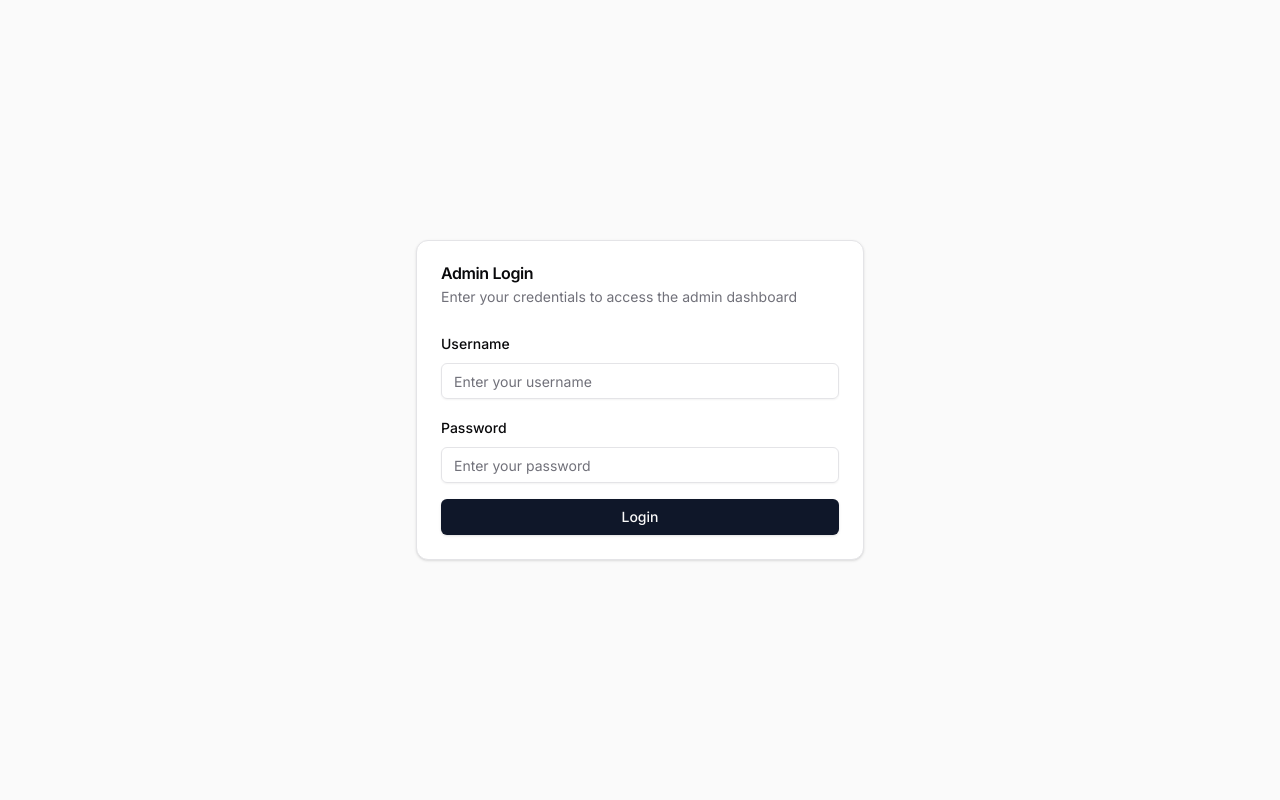
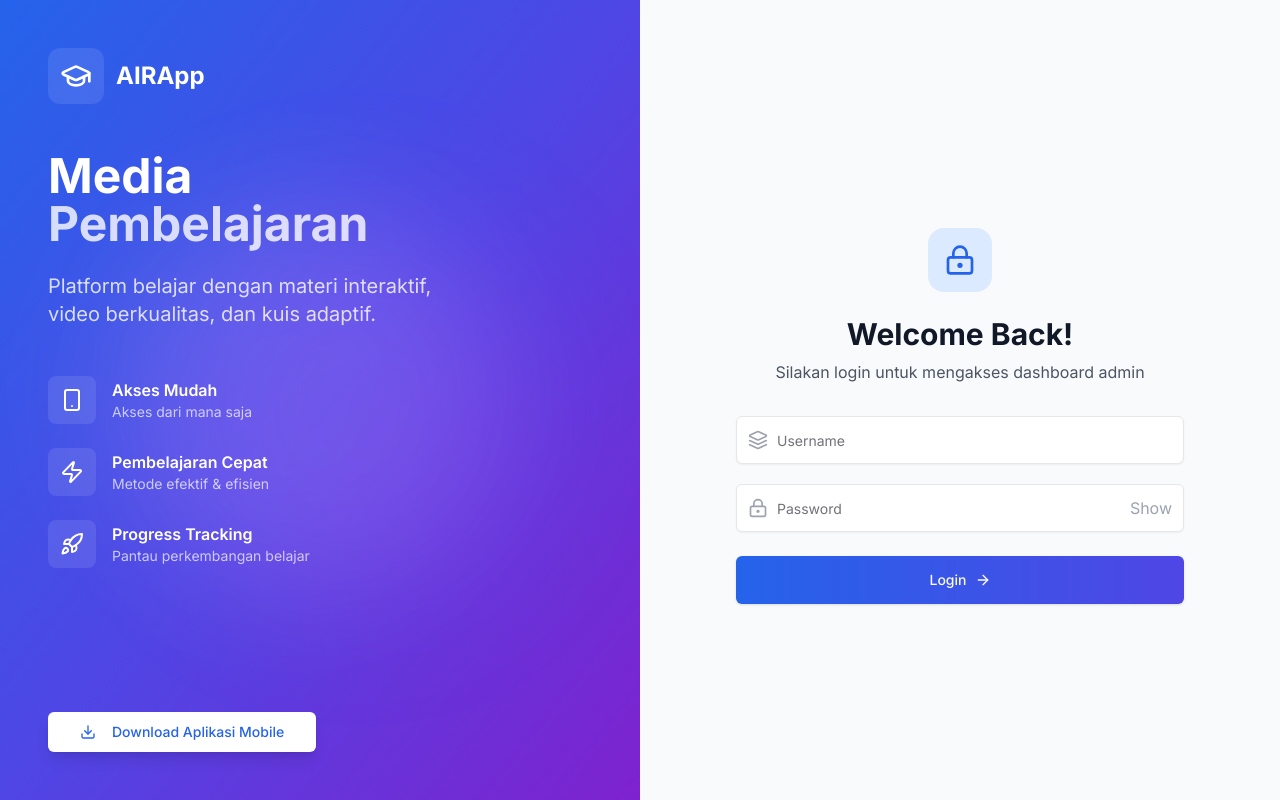
Before and after one commit to toniliu672/ira-server, a Next.js app: page / in a window 1280 px wide. Built offline with nearby package versions, Linux system fonts and the light colour scheme.

Commit message:
Refactor AdminLoginPage for improved layout and user experience

```diff
--- a/src/app/page.tsx
+++ b/src/app/page.tsx
@@ -1,49 +1,59 @@
 // src/app/page.tsx
 
-'use client';
+"use client";
 
-import { useState } from 'react';
-import { useRouter } from 'next/navigation';
-import { Card, CardContent, CardDescription, CardHeader, CardTitle } from '@/components/ui/card';
-import { Input } from '@/components/ui/input';
-import { Button } from '@/components/ui/button';
-import { Label } from '@/components/ui/label';
-import { LoginCredentials } from '@/types/auth';
+import { useState } from "react";
+import { useRouter } from "next/navigation";
+import { Input } from "@/components/ui/input";
+import { Button } from "@/components/ui/button";
+import { LoginCredentials } from "@/types/auth";
+import {
+  Download,
+  Smartphone,
+  Zap,
+  GraduationCap,
+  Rocket,
+  LockKeyhole,
+  ArrowRight,
+  Layers,
+} from "lucide-react";
+import Link from "next/link";
 
 export default function AdminLoginPage() {
   const router = useRouter();
   const [isLoading, setIsLoading] = useState(false);
-  const [error, setError] = useState<string>('');
+  const [error, setError] = useState<string>("");
+  const [showPassword, setShowPassword] = useState(false);
+  const [username, setUsername] = useState("");
+  const [password, setPassword] = useState("");
 
   async function handleSubmit(event: React.FormEvent<HTMLFormElement>) {
     event.preventDefault();
     setIsLoading(true);
-    setError('');
+    setError("");
 
-    const formData = new FormData(event.currentTarget);
     const credentials: LoginCredentials = {
-      username: formData.get('username') as string,
-      password: formData.get('password') as string,
+      username,
+      password,
     };
 
     try {
-      const response = await fetch('/api/v1/auth/admin/login', {
-        method: 'POST',
+      const response = await fetch("/api/v1/auth/admin/login", {
+        method: "POST",
         headers: {
-          'Content-Type': 'application/json',
+          "Content-Type": "application/json",
         },
         body: JSON.stringify(credentials),
-        credentials: 'include'  // Important for cookies
+        credentials: "include",
       });
 
       const data = await response.json();
 
       if (!response.ok) {
-        throw new Error(data.message || 'Login failed');
+        throw new Error(data.message || "Login failed");
       }
 
-      // Redirect to dashboard on success
-      router.push('/admin/dashboard');
+      router.push("/admin/dashboard");
       router.refresh();
     } catch (e) {
       const error = e as Error;
@@ -54,51 +64,208 @@ export default function AdminLoginPage() {
   }
 
   return (
-    <div className="min-h-screen flex items-center justify-center">
-      <Card className="w-full max-w-md">
-        <CardHeader>
-          <CardTitle>Admin Login</CardTitle>
-          <CardDescription>
-            Enter your credentials to access the admin dashboard
-          </CardDescription>
-        </CardHeader>
-        <CardContent>
-          <form onSubmit={handleSubmit} className="space-y-4">
-            <div className="space-y-2">
-              <Label htmlFor="username">Username</Label>
+    <div className="min-h-screen flex relative overflow-hidden">
+      {/* Left Section - App Info */}
+      <div className="hidden lg:flex lg:w-1/2 bg-gradient-to-br from-blue-600 via-indigo-600 to-purple-700 p-12 text-white relative">
+        <div className="relative z-10 flex flex-col justify-between">
+          <div>
+            <div className="flex items-center gap-3 mb-12">
+              <div className="bg-white/10 backdrop-blur-md p-3 rounded-xl">
+                <GraduationCap className="h-8 w-8" />
+              </div>
+              <span className="text-2xl font-bold">AIRApp</span>
+            </div>
+
+            <h1 className="text-5xl font-bold mb-6">
+              Media
+              <br />
+              <span className="text-white/80">Pembelajaran</span>
+            </h1>
+
+            <p className="text-xl text-white/80 mb-12">
+              Platform belajar dengan materi interaktif,
+              <br />
+              video berkualitas, dan kuis adaptif.
+            </p>
+
+            <div className="grid gap-6 mb-12">
+              <div className="flex items-center gap-4">
+                <div className="bg-white/10 backdrop-blur-md p-3 rounded-lg">
+                  <Smartphone className="h-6 w-6" />
+                </div>
+                <div>
+                  <h3 className="font-semibold">Akses Mudah</h3>
+                  <p className="text-sm text-white/70">Akses dari mana saja</p>
+                </div>
+              </div>
+              <div className="flex items-center gap-4">
+                <div className="bg-white/10 backdrop-blur-md p-3 rounded-lg">
+                  <Zap className="h-6 w-6" />
+                </div>
+                <div>
+                  <h3 className="font-semibold">Pembelajaran Cepat</h3>
+                  <p className="text-sm text-white/70">
+                    Metode efektif & efisien
+                  </p>
+                </div>
+              </div>
+              <div className="flex items-center gap-4">
+                <div className="bg-white/10 backdrop-blur-md p-3 rounded-lg">
+                  <Rocket className="h-6 w-6" />
+                </div>
+                <div>
+                  <h3 className="font-semibold">Progress Tracking</h3>
+                  <p className="text-sm text-white/70">
+                    Pantau perkembangan belajar
+                  </p>
+                </div>
+              </div>
+            </div>
+          </div>
+
+          <Link
+            href="https://drive.google.com/file/d/1gRoBAN6cRfId3DxN3ZQTZurg3gyleJJn/view?usp=sharing"
+            target="_blank"
+            rel="noopener noreferrer"
+            className="inline-block"
+          >
+            <Button
+              size="lg"
+              className="bg-white text-blue-600 hover:bg-white/90 shadow-lg hover:shadow-xl transition-all duration-300 w-full lg:w-auto"
+            >
+              <Download className="mr-2 h-5 w-5" />
+              Download Aplikasi Mobile
+            </Button>
+          </Link>
+        </div>
+
+        {/* Decorative Elements */}
+        <div className="absolute inset-0 overflow-hidden">
+          <div className="absolute top-1/4 right-1/4 w-96 h-96 bg-white/10 rounded-full blur-3xl"></div>
+          <div className="absolute bottom-1/4 left-1/4 w-96 h-96 bg-purple-500/20 rounded-full blur-3xl"></div>
+        </div>
+      </div>
+
+      {/* Right Section - Login Form */}
+      <div className="w-full lg:w-1/2 flex items-center justify-center p-8 bg-gray-50 dark:bg-gray-900">
+        <div className="w-full max-w-md space-y-8">
+          {/* Mobile App Download for small screens */}
+          <div className="lg:hidden mb-8">
+            <Link
+              href="https://drive.google.com/file/d/1gRoBAN6cRfId3DxN3ZQTZurg3gyleJJn/view?usp=sharing"
+              target="_blank"
+              rel="noopener noreferrer"
+              className="inline-block w-full"
+            >
+              <Button
+                size="lg"
+                className="w-full bg-gradient-to-r from-blue-600 to-indigo-600 hover:from-blue-700 hover:to-indigo-700"
+              >
+                <Download className="mr-2 h-5 w-5" />
+                Download Aplikasi Mobile
+              </Button>
+            </Link>
+          </div>
+
+          <div className="text-center">
+            <div className="flex justify-center mb-6">
+              <div className="bg-blue-100 dark:bg-blue-900/20 p-4 rounded-2xl">
+                <LockKeyhole className="h-8 w-8 text-blue-600 dark:text-blue-400" />
+              </div>
+            </div>
+            <h2 className="text-3xl font-bold text-gray-900 dark:text-white">
+              Welcome Back!
+            </h2>
+            <p className="mt-2 text-gray-600 dark:text-gray-400">
+              Silakan login untuk mengakses dashboard admin
+            </p>
+          </div>
+
+          <form onSubmit={handleSubmit} className="mt-8 space-y-6">
+            <div className="space-y-5">
+              <div className="relative">
+                <div className="absolute inset-y-0 left-0 pl-3 flex items-center pointer-events-none">
+                  <Layers className="h-5 w-5 text-gray-400" />
+                </div>
                 <Input
                   id="username"
-                name="username"
                   type="text"
                   required
-                placeholder="Enter your username"
+                  value={username}
+                  onChange={(e) => setUsername(e.target.value)}
+                  className="pl-10 h-12 bg-white dark:bg-gray-800 border-gray-200 dark:border-gray-700 focus:ring-2 focus:ring-blue-500 dark:focus:ring-blue-400"
+                  placeholder="Username"
                 />
               </div>
-            <div className="space-y-2">
-              <Label htmlFor="password">Password</Label>
+
+              <div className="relative">
+                <div className="absolute inset-y-0 left-0 pl-3 flex items-center pointer-events-none">
+                  <LockKeyhole className="h-5 w-5 text-gray-400" />
+                </div>
                 <Input
                   id="password"
-                name="password"
-                type="password"
+                  type={showPassword ? "text" : "password"}
                   required
-                placeholder="Enter your password"
+                  value={password}
+                  onChange={(e) => setPassword(e.target.value)}
+                  className="pl-10 h-12 bg-white dark:bg-gray-800 border-gray-200 dark:border-gray-700 focus:ring-2 focus:ring-blue-500 dark:focus:ring-blue-400"
+                  placeholder="Password"
                 />
+                <button
+                  type="button"
+                  onClick={() => setShowPassword(!showPassword)}
+                  className="absolute inset-y-0 right-0 pr-3 flex items-center text-gray-400 hover:text-gray-600"
+                >
+                  {showPassword ? "Hide" : "Show"}
+                </button>
               </div>
+            </div>
+
             {error && (
-              <div className="text-sm text-red-500">
+              <div className="bg-red-50 dark:bg-red-900/20 text-red-600 dark:text-red-400 p-4 rounded-lg text-sm">
                 {error}
               </div>
             )}
+
             <Button
               type="submit"
-              className="w-full"
+              className="w-full h-12 bg-gradient-to-r from-blue-600 to-indigo-600 hover:from-blue-700 hover:to-indigo-700 transition-all duration-300"
               disabled={isLoading}
             >
-              {isLoading ? 'Logging in...' : 'Login'}
+              {isLoading ? (
+                <div className="flex items-center justify-center">
+                  <svg
+                    className="animate-spin -ml-1 mr-3 h-5 w-5 text-white"
+                    xmlns="http://www.w3.org/2000/svg"
+                    fill="none"
+                    viewBox="0 0 24 24"
+                  >
+                    <circle
+                      className="opacity-25"
+                      cx="12"
+                      cy="12"
+                      r="10"
+                      stroke="currentColor"
+                      strokeWidth="4"
+                    ></circle>
+                    <path
+                      className="opacity-75"
+                      fill="currentColor"
+                      d="M4 12a8 8 0 018-8V0C5.373 0 0 5.373 0 12h4zm2 5.291A7.962 7.962 0 014 12H0c0 3.042 1.135 5.824 3 7.938l3-2.647z"
+                    ></path>
+                  </svg>
+                  Memproses...
+                </div>
+              ) : (
+                <div className="flex items-center justify-center">
+                  Login
+                  <ArrowRight className="ml-2 h-5 w-5" />
+                </div>
+              )}
             </Button>
           </form>
-        </CardContent>
-      </Card>
+        </div>
+      </div>
     </div>
   );
 }
```
Also changed, not shown: 1 other file (tests, documents, lock files or other folders). Lines whose indentation alone changed are shown as unchanged.
